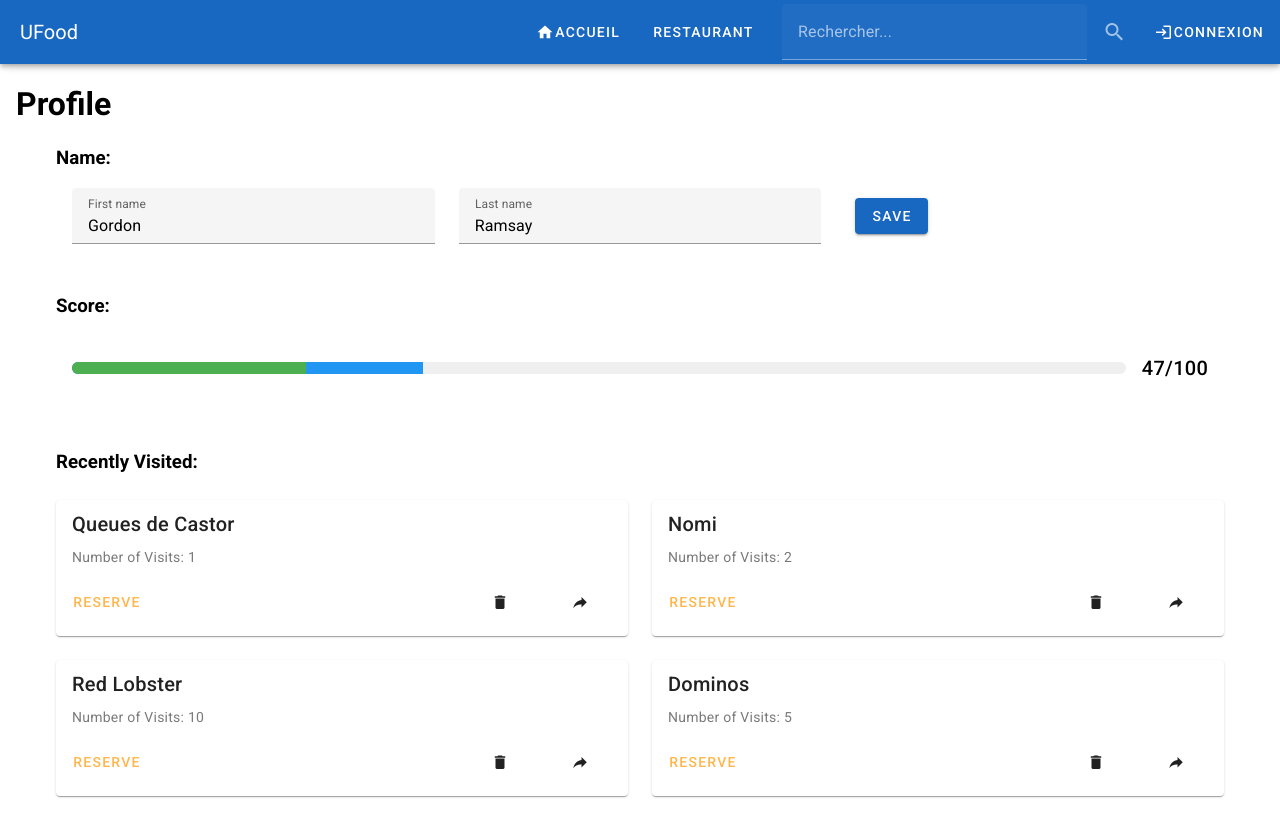
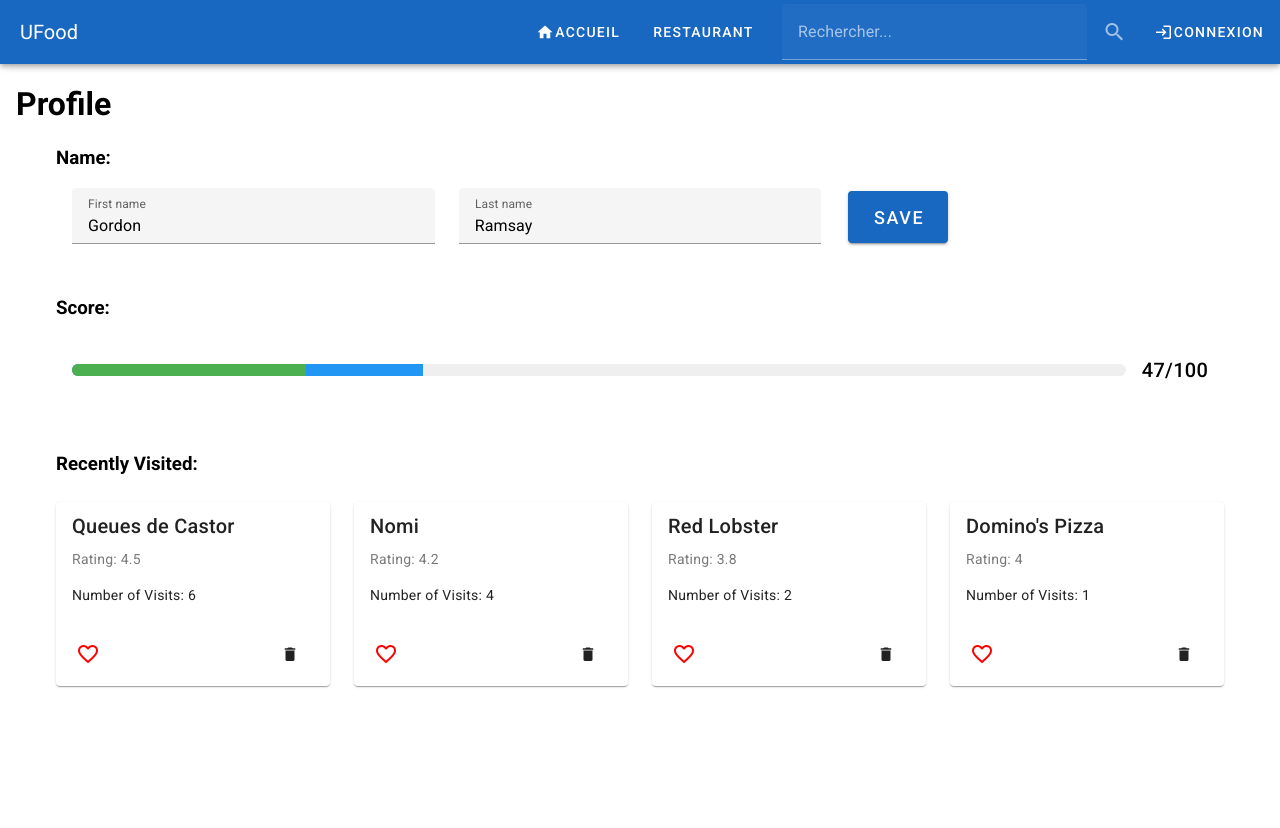
Before and after one commit to Takichih/RestaurantZone, a Vue app: page /#/user in a window 1280 px wide. After the commit the page ends 800 px from the top, so only its background shows below. Built offline with nearby package versions, Linux system fonts and the light colour scheme.

Commit message:
Ajout de la gestion de l'absence de visite

```diff
--- a/src/components/User.vue
+++ b/src/components/User.vue
@@ -36,7 +36,9 @@
 
             <v-col cols="12" md="4" class="d-flex">
               <v-row class="full-height">
-                <v-btn class="bottom-left-btn" color="primary">Save</v-btn>
+                <v-btn size="x-large" class="bottom-left-btn" color="primary"
+                  >Save</v-btn
+                >
               </v-row>
             </v-col>
           </v-row>
@@ -80,89 +82,90 @@
           <h3 class="text-left">Recently Visited:</h3>
         </v-col>
       </v-row>
+      <v-row>
+        <!-- Afficher un bouton pour revenir à la page d'accueil si aucun restaurant n'a été visité -->
+        <template v-if="visitedRestaurants.length === 0">
+          <v-col cols="12">
+            <v-btn @click="goToHomepage" color="primary">Go to Homepage</v-btn>
+          </v-col>
+        </template>
 
-      <v-row>
-        <v-col cols="12" md="6">
-          <v-card>
-            <v-card-title>Queues de Castor</v-card-title>
-            <v-card-subtitle>Number of Visits: 1</v-card-subtitle>
-            <v-card-actions>
-              <v-btn color="orange-lighten-2" text="Reserve"></v-btn>
-              <v-spacer></v-spacer>
-              <v-btn>
-                <v-icon>mdi-delete</v-icon>
-              </v-btn>
+        <!-- Afficher les cartes des restaurants visités s'il y en a -->
+        <template v-else>
+          <!-- Utiliser v-col avec une largeur de 6 colonnes pour chaque carte, ce qui donne deux cartes par ligne -->
+          <v-col
+            cols="12"
+            md="3"
+            v-for="(restaurant, index) in visitedRestaurants"
+            :key="restaurant.name"
+          >
+            <v-card>
+              <v-card-title>{{ restaurant.name }}</v-card-title>
+              <v-card-subtitle>
+                Rating: {{ restaurant.rating }}
+              </v-card-subtitle>
+              <v-card-text>
+                Number of Visits: {{ restaurant.visits }}
+              </v-card-text>
               <v-card-actions>
-                <v-btn>
-                  <v-icon>mdi-share</v-icon>
+                <v-btn id="heart" icon @click="AddToFavorites(index)">
+                  <v-icon>{{
+                    restaurant.isFavorite ? "mdi-heart" : "mdi-heart-outline"
+                  }}</v-icon>
+                </v-btn>
+                <v-spacer></v-spacer>
+                <v-btn @click="deleteRestaurant(restaurant.name)">
+                  <v-icon>mdi-delete</v-icon>
                 </v-btn>
               </v-card-actions>
-            </v-card-actions>
-          </v-card>
-        </v-col>
-
-        <v-col cols="12" md="6">
-          <v-card>
-            <v-card-title>Nomi</v-card-title>
-            <v-card-subtitle>Number of Visits: 2</v-card-subtitle>
-            <v-card-actions>
-              <v-btn color="orange-lighten-2" text="Reserve"></v-btn>
-              <v-spacer></v-spacer>
-              <v-btn>
-                <v-icon>mdi-delete</v-icon>
-              </v-btn>
-              <v-card-actions>
-                <v-btn>
-                  <v-icon>mdi-share</v-icon>
-                </v-btn>
-              </v-card-actions>
-            </v-card-actions>
-          </v-card>
-        </v-col>
-
-        <v-col cols="12" md="6">
-          <v-card>
-            <v-card-title>Red Lobster</v-card-title>
-            <v-card-subtitle>Number of Visits: 10</v-card-subtitle>
-            <v-card-actions>
-              <v-btn color="orange-lighten-2" text="Reserve"></v-btn>
-              <v-spacer></v-spacer>
-              <v-btn>
-                <v-icon>mdi-delete</v-icon>
-              </v-btn>
-              <v-card-actions>
-                <v-btn>
-                  <v-icon>mdi-share</v-icon>
-                </v-btn>
-              </v-card-actions>
-            </v-card-actions>
-          </v-card>
-        </v-col>
-
-        <v-col cols="12" md="6">
-          <v-card>
-            <v-card-title>Dominos</v-card-title>
-            <v-card-subtitle>Number of Visits: 5</v-card-subtitle>
-            <v-card-actions>
-              <v-btn color="orange-lighten-2" text="Reserve"></v-btn>
-              <v-spacer></v-spacer>
-              <v-btn>
-                <v-icon>mdi-delete</v-icon>
-              </v-btn>
-              <v-card-actions>
-                <v-btn>
-                  <v-icon>mdi-share</v-icon>
-                </v-btn>
-              </v-card-actions>
-            </v-card-actions>
-          </v-card>
-        </v-col>
+            </v-card>
+          </v-col>
+        </template>
       </v-row>
     </v-container>
   </div>
 </template>
+<script>
+export default {
+  data() {
+    return {
+      // Liste des restaurants disponible, filtré selon le nombre de visits
+      restaurants: [
+        { name: "Queues de Castor", rating: 4.5, visits: 6 },
+        { name: "Nomi", rating: 4.2, visits: 4 },
+        { name: "Red Lobster", rating: 3.8, visits: 2 },
+        { name: "Domino's Pizza", rating: 4.0, visits: 1 },
+      ],
+    };
+  },
+  computed: {
+    visitedRestaurants() {
+      return this.restaurants.filter((restaurant) => restaurant.visits > 0);
+    },
+  },
+  methods: {
+    // Fonction pour ajouter un restaurant déja visiter a la liste des favories
+    AddToFavorites(index) {
+      // Désactiver pour le livrable 1
+      //this.restaurants[index].isFavorite = !this.restaurants[index].isFavorite;
+    },
+    // fonction pour supprimer un restaurant de la liste déja visiter.
+    deleteRestaurant(name) {
+      // Désactiver pour le livrable 1
+      /*console.log(`Deleting ${name}`);
+      this.restaurants = this.restaurants.filter(
+        (restaurant) => restaurant.name !== name,
+      );*/
+    },
 
-<script></script>
+    // fonction pour retourner la page d'accueil
+    goToHomepage() {
+      // Désactiver pour le livrable 1
+      //console.log("Navigating to the homepage...");
+    },
+  },
+};
+</script>
 
 <style>
 .d-flex {
@@ -171,6 +174,10 @@
 }
 
 .bottom-left-btn {
-  margin: 22px;
+  margin: 15px;
+}
+
+#heart {
+  color: red;
 }
 </style>
```
